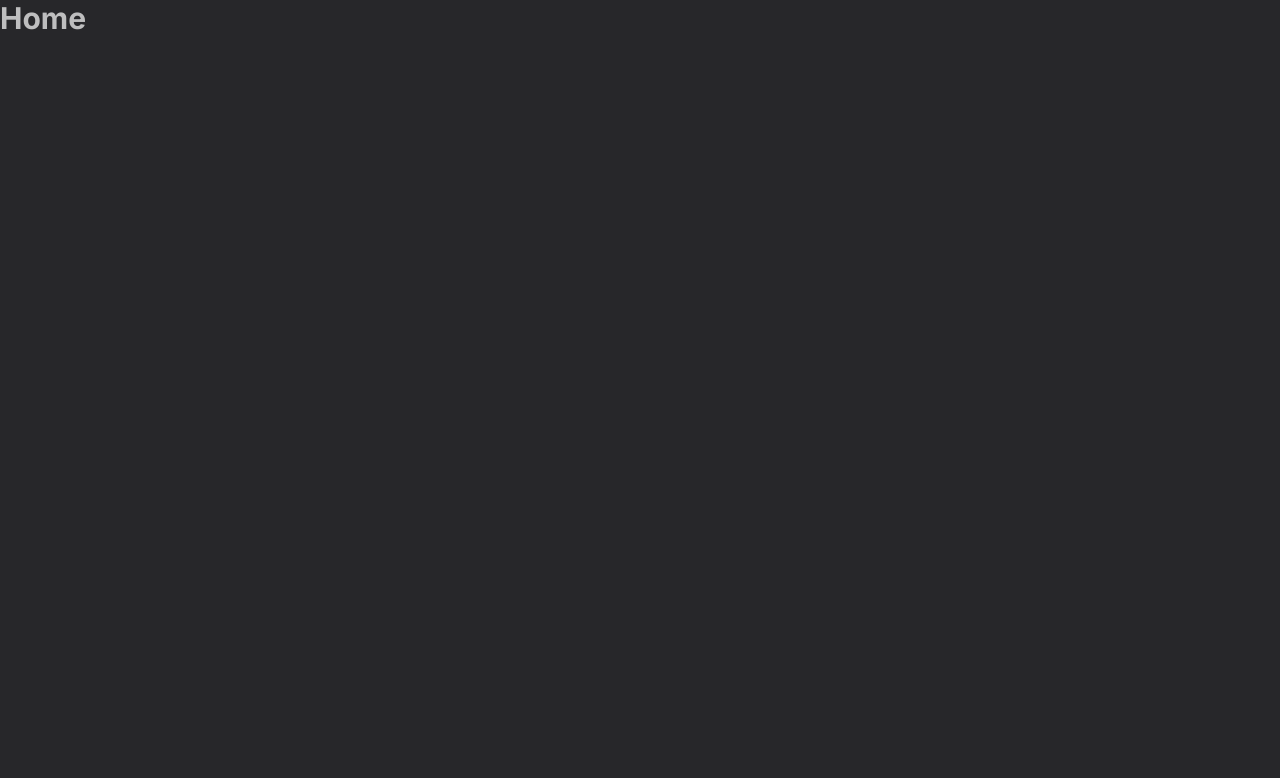
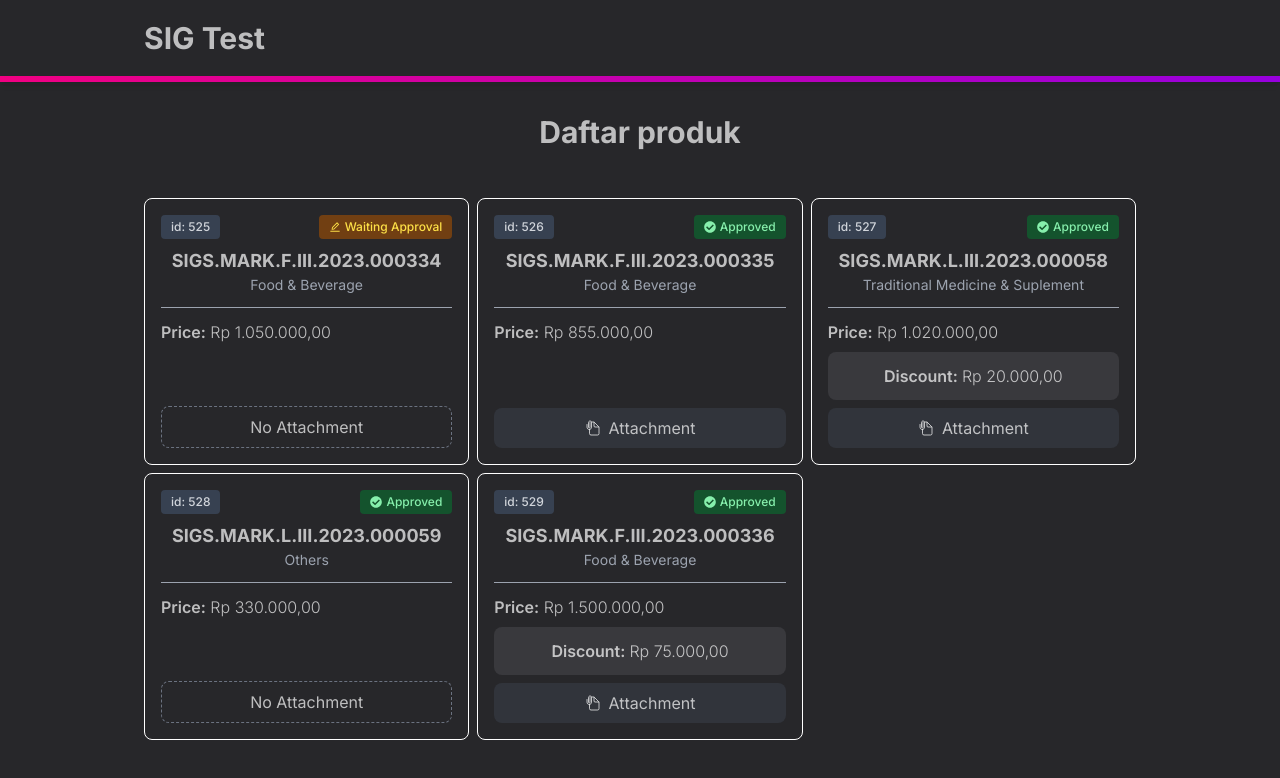
Before and after one commit to mirzaq19/sig-test, a React (Vite) app: page / in a window 1280 px wide. Shown: the top 778 px of the page. Built offline with nearby package versions, Linux system fonts and the light colour scheme.

Commit message:
feat: add dummy data

```diff
--- a/src/App.jsx
+++ b/src/App.jsx
@@ -1,7 +1,76 @@
+import Navbar from "@/components/layouts/Navbar";
+import Container from "@/components/layouts/Container";
+import Card from "@/components/contents/Card";
 const App = () => {
+  const datas = [
+    {
+      id: 525,
+      type: 1,
+      name: "SIGS.MARK.F.III.2023.000334",
+      status: 0,
+      price: 1050000,
+      discount: 0,
+      attachment: 0,
+    },
+    {
+      id: 526,
+      type: 1,
+      name: "SIGS.MARK.F.III.2023.000335",
+      status: 1,
+      price: 855000,
+      discount: 0,
+      attachment: 1,
+    },
+    {
+      id: 527,
+      type: 4,
+      name: "SIGS.MARK.L.III.2023.000058",
+      status: 1,
+      price: 1020000,
+      discount: 20000,
+      attachment: 1,
+    },
+    {
+      id: 528,
+      type: 18,
+      name: "SIGS.MARK.L.III.2023.000059",
+      status: 1,
+      price: 330000,
+      discount: 0,
+      attachment: 0,
+    },
+    {
+      id: 529,
+      type: 1,
+      name: "SIGS.MARK.F.III.2023.000336",
+      status: 1,
+      price: 1500000,
+      discount: 75000,
+      attachment: 1,
+    },
+  ];
+
   return (
     <>
-      <h1>Home</h1>
+      <Navbar />
+      <Container className="py-4">
+        <h1 className="mb-12 text-center mt-4">Daftar produk</h1>
+
+        <div className="grid grid-cols-1 md:grid-cols-2 lg:grid-cols-3 gap-y-3 md:gap-2">
+          {datas.map((data) => (
+            <Card
+              key={data.id}
+              id={data.id}
+              type={data.type}
+              name={data.name}
+              status={data.status}
+              price={data.price}
+              discount={data.discount}
+              attachment={data.attachment}
+            />
+          ))}
+        </div>
+      </Container>
     </>
   );
 };
```
